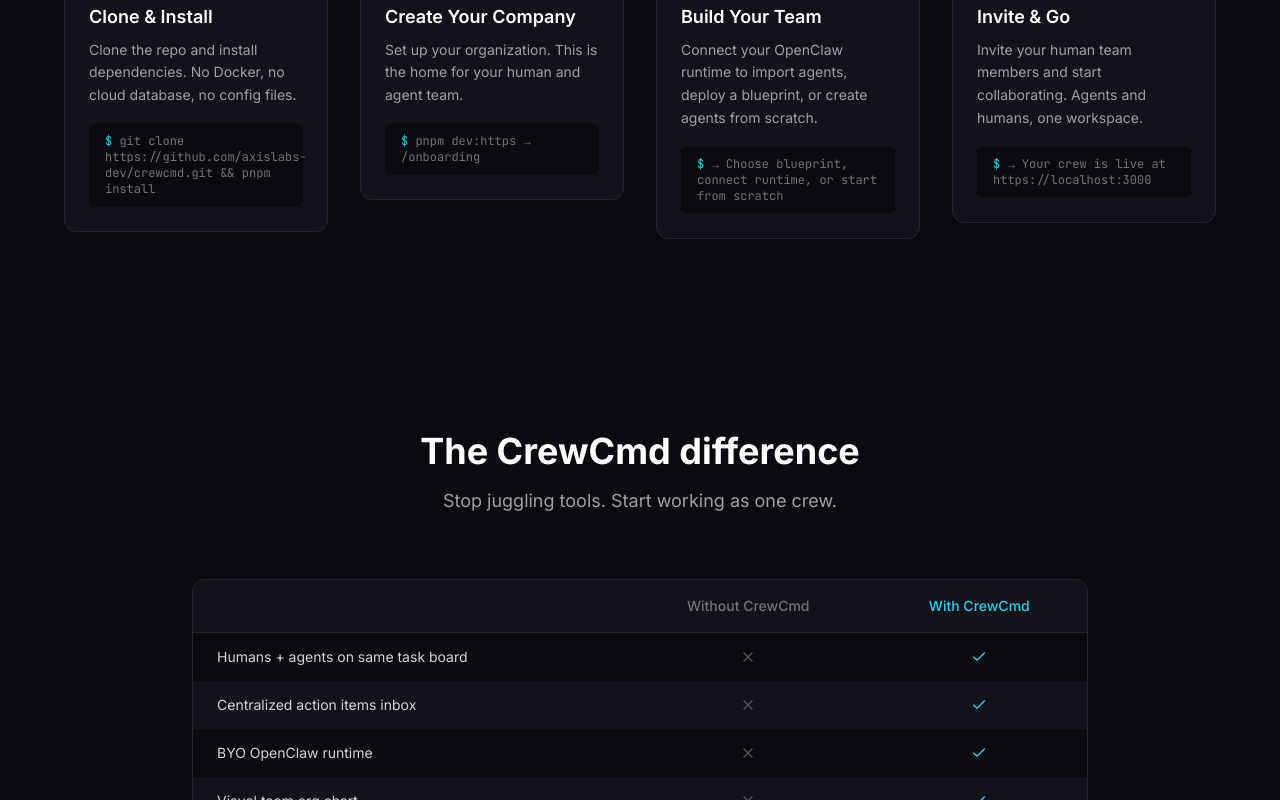
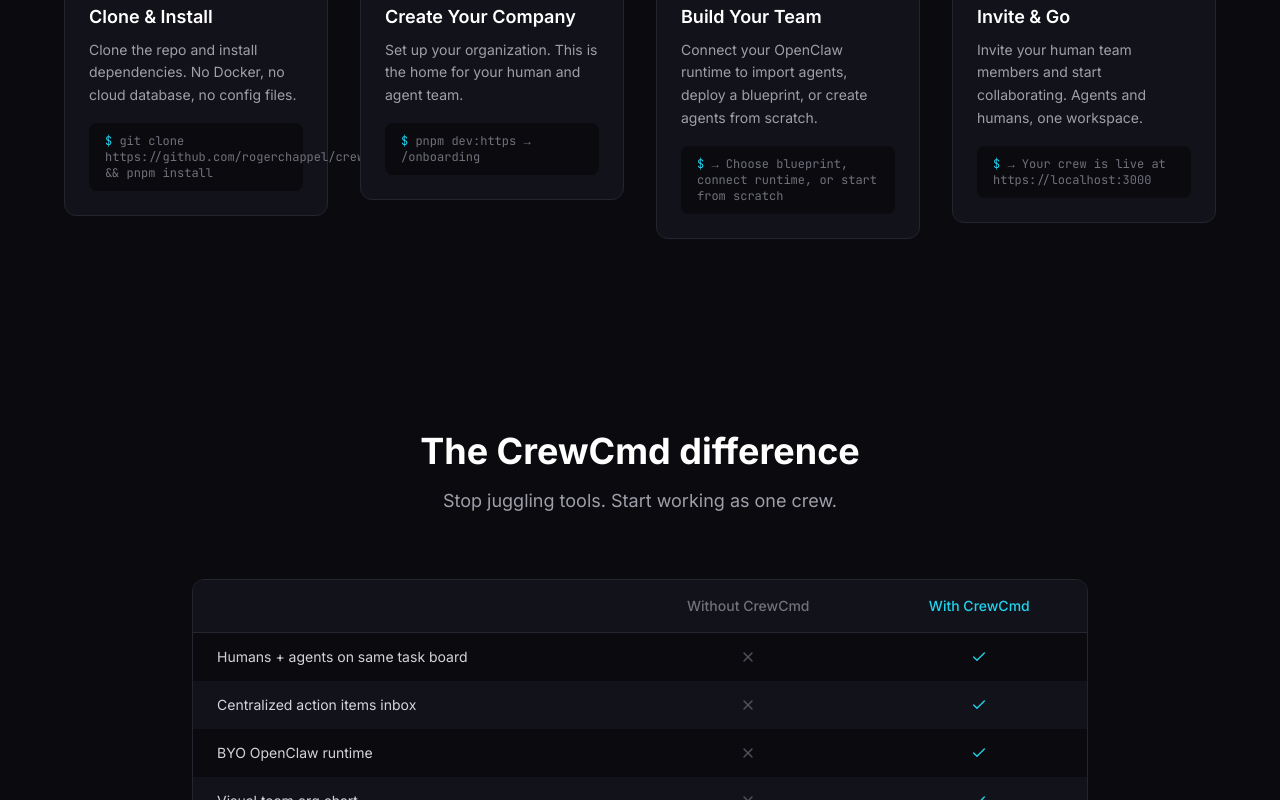
Before and after one commit to axislabs-dev/crewcmd-www, a Next.js app: page / in a window 1280 px wide. Shown: the part 2220-3020 px from the top of the page. Built offline with nearby package versions, Linux system fonts and the light colour scheme.

Commit message:
docs: update website repository references

```diff
--- a/src/components/Footer.tsx
+++ b/src/components/Footer.tsx
@@ -13,7 +13,7 @@
     items: [
       {
         label: 'GitHub',
-        href: 'https://github.com/axislabs-dev/crewcmd',
+        href: 'https://github.com/rogerchappel/crewcmd',
       },
       {
         label: 'Twitter',
@@ -77,7 +77,7 @@
 
         <div className="mt-12 flex flex-col items-center justify-between gap-4 border-t border-[var(--color-surface-300)] pt-8 sm:flex-row">
           <p className="text-sm text-zinc-600">
-            &copy; {new Date().getFullYear()} Axislabs. BSL-1.1 License.
+            &copy; {new Date().getFullYear()} Axislabs. Apache-2.0 License.
           </p>
           <p className="text-sm text-zinc-600">
             Built by{' '}
--- a/src/components/HowItWorks.tsx
+++ b/src/components/HowItWorks.tsx
@@ -7,7 +7,7 @@
     title: 'Clone & Install',
     description:
       'Clone the repo and install dependencies. No Docker, no cloud database, no config files.',
-    code: 'git clone https://github.com/axislabs-dev/crewcmd.git && pnpm install',
+    code: 'git clone https://github.com/rogerchappel/crewcmd.git && pnpm install',
   },
   {
     icon: Building2,
```
Also changed, not shown: 1 other file (tests, documents, lock files or other folders).
